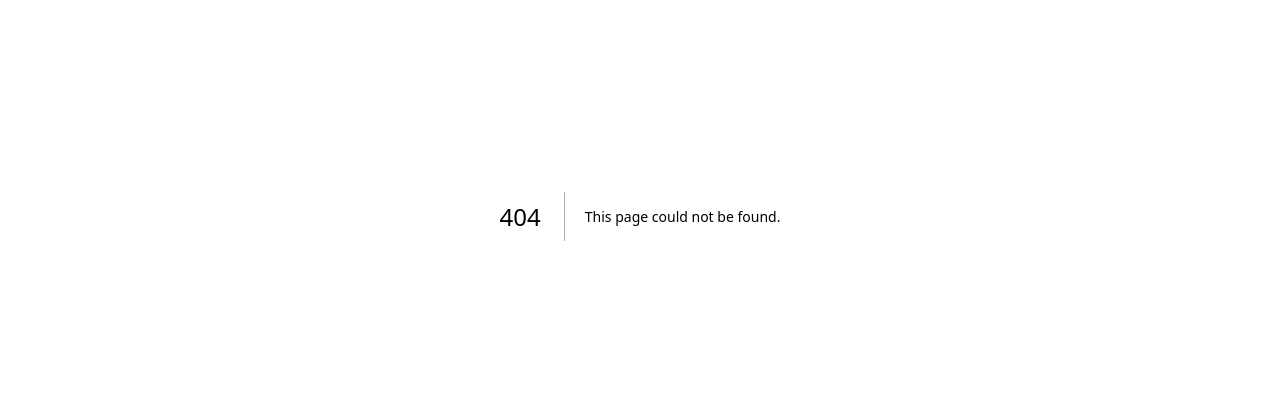
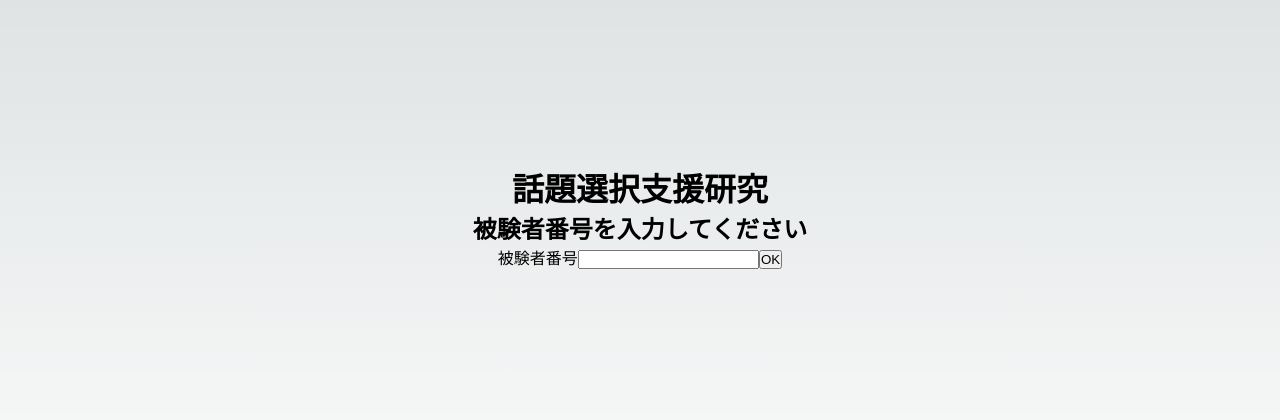
Before and after one commit to Wakanaaaaa/registration-system, a Next.js app: page /input-tester-number in a window 1280 px wide. Before the commit this address had no page. Shown: the part 184-604 px from the top of the page. Built offline with nearby package versions, Linux system fonts and the light colour scheme; no server answers; the database is empty.

Commit message:
tester-numberの入力画面を追加

```diff
--- /dev/null
+++ b/app/input-episodes/[testerNumber]/page.module.css
@@ -0,0 +1,8 @@
+.main {
+  display: flex;
+  flex-direction: column;
+  justify-content: center;
+  align-items: center;
+  padding: 6rem;
+  min-height: 100vh;
+}
--- /dev/null
+++ b/app/input-tester-number/page.module.css
@@ -0,0 +1,8 @@
+.main {
+  display: flex;
+  flex-direction: column;
+  justify-content: center;
+  align-items: center;
+  padding: 6rem;
+  min-height: 100vh;
+}
--- /dev/null
+++ b/app/input-tester-number/page.tsx
@@ -0,0 +1,38 @@
+"use client";
+import { doc, getDoc } from "firebase/firestore";
+import { db } from "@/app/firebase";
+import styles from "./page.module.css";
+import { useEffect } from "react";
+import { useRouter } from "next/navigation";
+
+export default function Home() {
+  const router = useRouter();
+  useEffect(() => {
+    const fetchData = async () => {
+      const docSnap = await getDoc(doc(db, "4Wwords", "1", "episodes", "1"));
+      console.log(docSnap.data());
+    };
+    fetchData();
+  }, []);
+
+  const onSubmit = (e: any) => {
+    e.preventDefault();
+    console.log("submit");
+    router.push(`/input-episodes/${e.target[0].value}`);
+  };
+
+  return (
+    <main className={styles.main}>
+      <h1 className={styles.title}>話題選択支援研究</h1>
+      <h2 className={styles.title}>被験者番号を入力してください</h2>
+
+      {/* 被験者番号を入力 */}
+      <form action="post" onSubmit={onSubmit}>
+        <label htmlFor="tester-number">被験者番号</label>
+        <input id="tester-number" type="number" />
+
+        <button type="submit">OK</button>
+      </form>
+    </main>
+  );
+}
--- a/app/page.tsx
+++ b/app/page.tsx
@@ -3,6 +3,7 @@ import { doc, getDoc } from "firebase/firestore";
 import { db } from "./firebase";
 import styles from "./page.module.css";
 import { useEffect } from "react";
+import Link from "next/link";
 
 export default function Home() {
   useEffect(() => {
@@ -17,7 +18,8 @@ export default function Home() {
     <main className={styles.main}>
       <h1 className={styles.title}>話題選択支援研究</h1>
       <h2 className={styles.title}>エピソード入力画面</h2>
-      {/* <Link >入力を開始する</Link> */}
+
+      <Link href="/input-tester-number">入力を開始する</Link>
     </main>
   );
 }
```
Also changed, not shown: app/input-episodes/[testerNumber]/page.tsx (added, +38 -0 lines).
